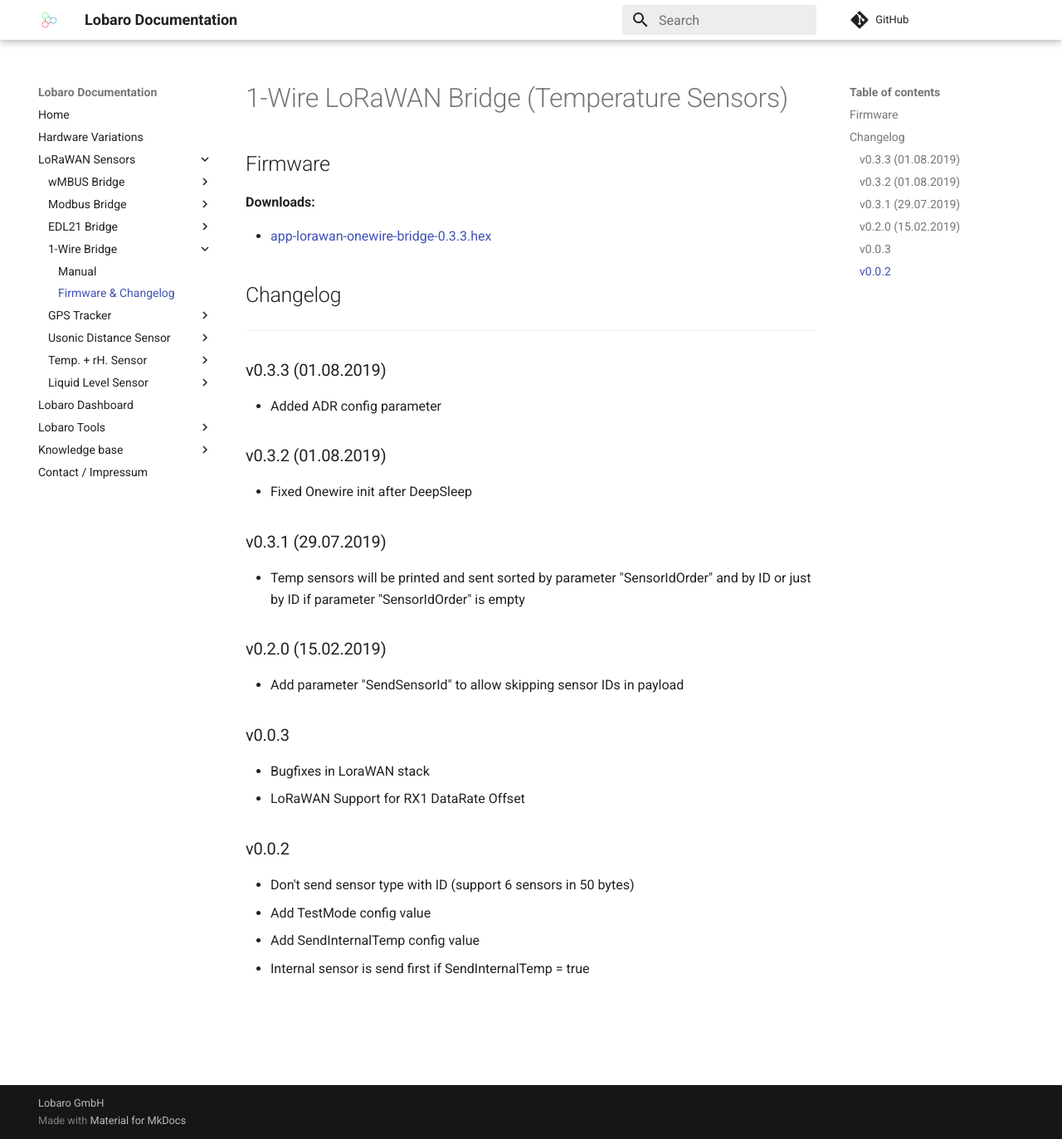
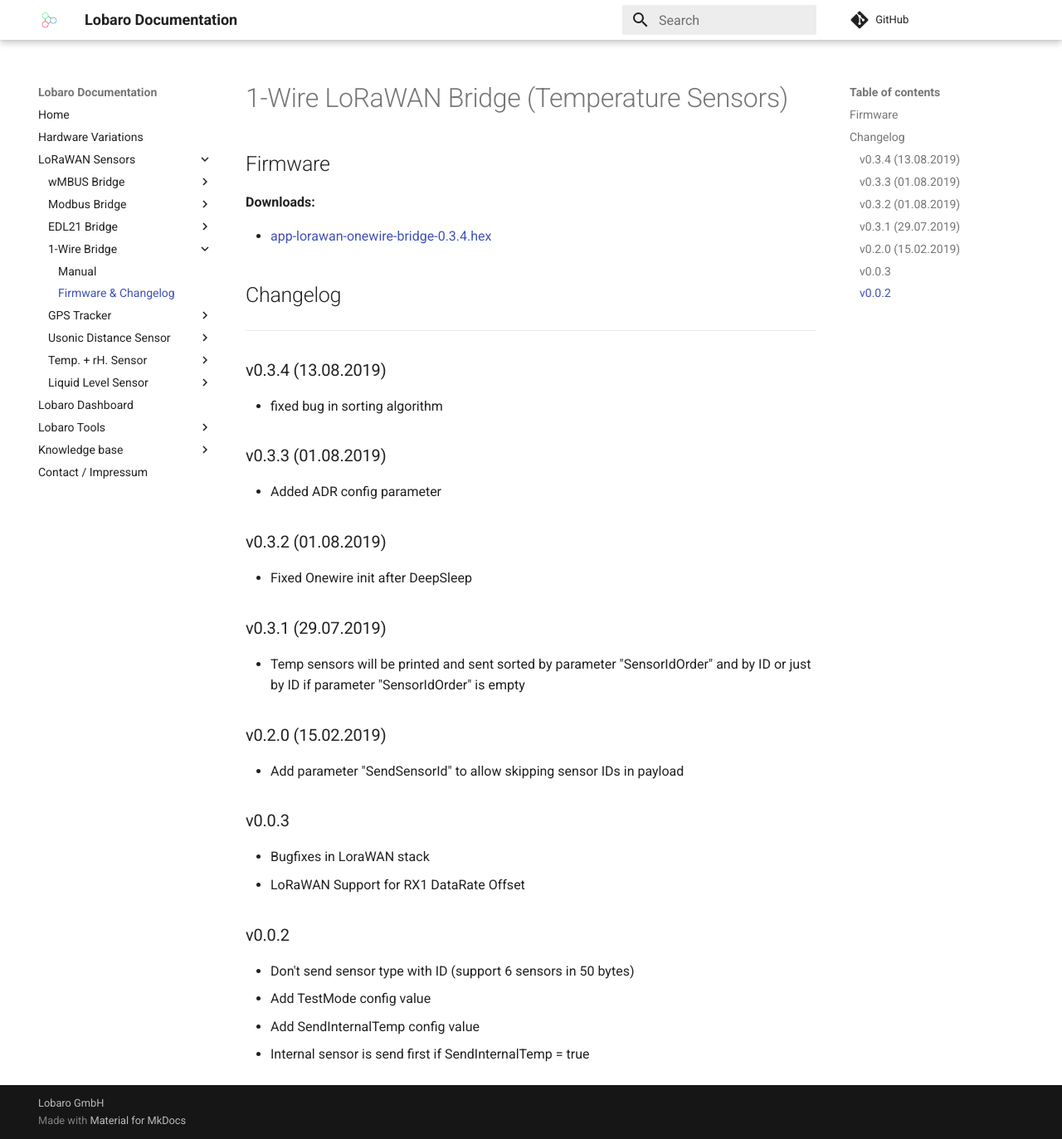
Before and after one commit to Lobaro/docs, an MkDocs documentation site: the page built from docs/lorawan-sensors/1-wire-lorawan/firmware.md, in a window 1280 px wide and 1373 px high. Shown: the whole window at 83% size. Built offline with MkDocs 1.6.1 and Material for MkDocs 9.7.7, drawn with Linux system fonts in a browser that asks for light colours; a script that is not in the unit is left out; comment, search, counter and statistics services are not loaded.

Commit message:
onewire 0.3.4, fixed sorting

```diff
--- a/docs/lorawan-sensors/1-wire-lorawan/firmware.md
+++ b/docs/lorawan-sensors/1-wire-lorawan/firmware.md
@@ -4,10 +4,14 @@
 
 **Downloads:**
 
-* [app-lorawan-onewire-bridge-0.3.3.hex](firmware/app-lorawan-onewire-bridge-0.3.3.hex)
+* [app-lorawan-onewire-bridge-0.3.4.hex](firmware/app-lorawan-onewire-bridge-0.3.4.hex)
 
 ## Changelog
 --------------------
+### v0.3.4 (13.08.2019)
+
+* fixed bug in sorting algorithm
+
 ### v0.3.3 (01.08.2019)
 
 * Added ADR config parameter
```
Also changed, not shown: 1 other file.
